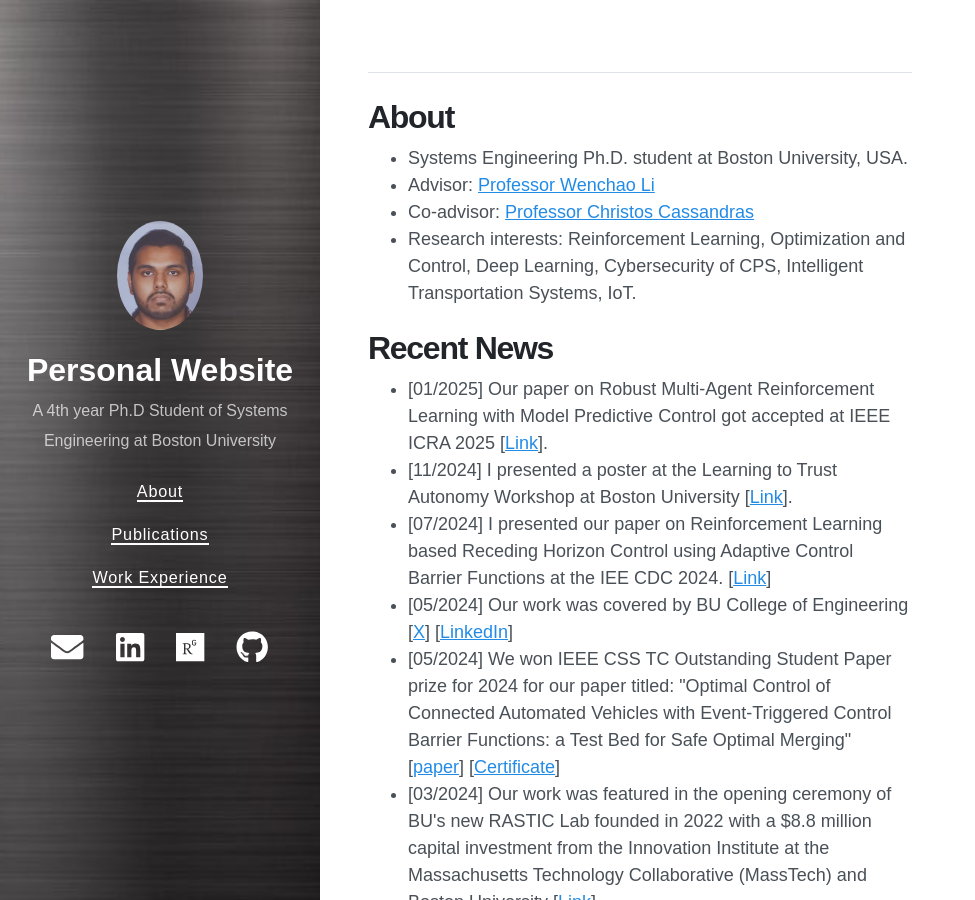
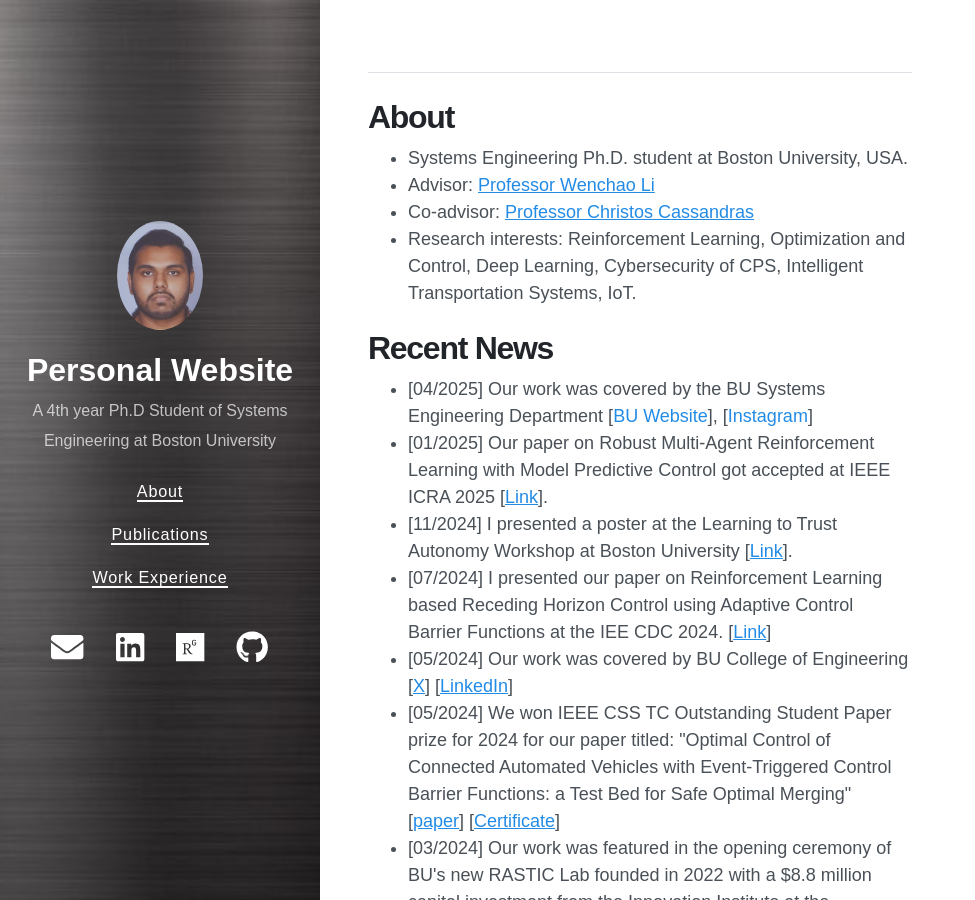
Before and after one commit to SabbirAhmad26/sabbirahmad26.github.io, a Jekyll site: the page built from README.md, in a window 1280 px wide and 900 px high. Shown: the whole window, without its empty margins (0-975 px from the left). Built offline with Jekyll 4.4.1, drawn with Linux system fonts in a browser that asks for light colours; nearby versions of some CDN libraries; our own code applies the rules of GitHub Pages for plain Markdown files.

Commit message:
Update home.html

```diff
--- a/_layouts/home.html
+++ b/_layouts/home.html
@@ -22,6 +22,7 @@
     <h1 class="title is-3">Recent News</h1>
     <div class="scroll">
       <ul>
+        <li>[04/2025] Our work was covered by the BU Systems Engineering Department [<a href"https://www.bu.edu/eng/2025/04/01/se-phd-students-win-tc-outstanding-student-paper-prize/" target="_blank">BU Website</a>], [<a href"https://www.instagram.com/p/DH6o07by0ae/?img_index=1" target="_blank">Instagram</a>]
         <li>[01/2025] Our paper on Robust Multi-Agent Reinforcement Learning with Model Predictive Control got accepted at IEEE ICRA 2025 [<a href="https://www.researchgate.net/profile/H-M-Sabbir-Ahmad/publication/385493381_Safety_Guaranteed_Robust_Multi-Agent_Reinforcement_Learning_with_Hierarchical_Control_for_Connected_and_Automated_Vehicles/links/6726636577b63d1220d5106b/Safety-Guaranteed-Robust-Multi-Agent-Reinforcement-Learning-with-Hierarchical-Control-for-Connected-and-Automated-Vehicles.pdf" target="_blank">Link</a>].</li>
         <li>[11/2024] I presented a poster at the Learning to Trust Autonomy Workshop at Boston University [<a href="https://sites.bu.edu/learningautonomy/poster-session/" target="_blank">Link</a>].</li>
         <li>[07/2024] I presented our paper on Reinforcement Learning based Receding Horizon Control using Adaptive Control Barrier Functions at the IEE CDC 2024. [<a href="https://arxiv.org/pdf/2403.17338" target="_blank">Link</a>]</li>
```
